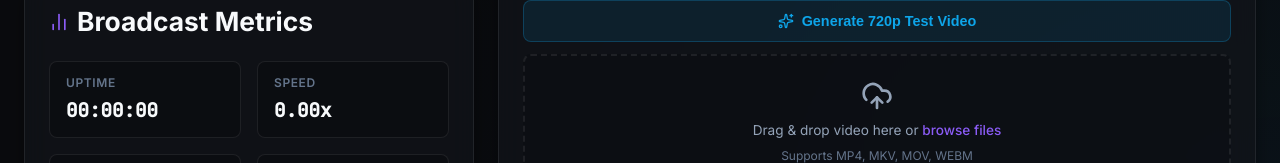
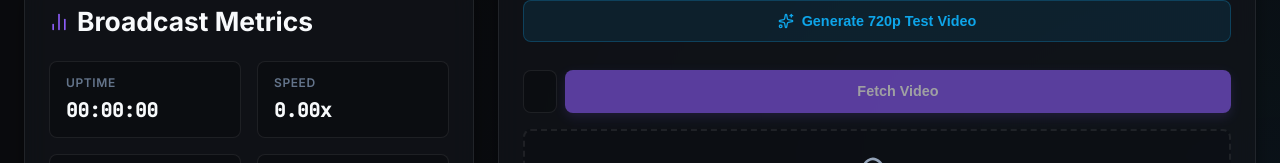
Before and after one commit to HarshitOnLoop/24-7, a React (Vite) app: page / in a window 1280 px wide. Shown: the part 618-781 px from the top of the page. Built offline with nearby package versions, Linux system fonts and the light colour scheme; no server answers.

Commit message:
feat: Add Google Drive and URL streaming support via yt-dlp

```diff
--- a/src/App.jsx
+++ b/src/App.jsx
@@ -32,6 +32,8 @@ function App() {
   const [uploading, setUploading] = useState(false);
   const [uploadProgress, setUploadProgress] = useState(0);
   const [generatingTest, setGeneratingTest] = useState(false);
+  const [downloadUrl, setDownloadUrl] = useState('');
+  const [downloadingUrl, setDownloadingUrl] = useState(false);
   const [isDragging, setIsDragging] = useState(false);
   const [uptime, setUptime] = useState('00:00:00');
 
@@ -246,7 +248,33 @@ function App() {
     }
   };
 
-  // 6. Upload Handlers
+  // 6. Upload Handlers & URL Download
+  const handleDownloadUrl = async () => {
+    if (!downloadUrl.trim()) return;
+    setDownloadingUrl(true);
+    setLogs(prev => [...prev, { type: 'system', text: `[SYSTEM] Requesting backend to download from URL...` }]);
+    try {
+      const res = await fetch(`${BACKEND_URL}/api/download-url`, {
+        method: 'POST',
+        headers: { 'Content-Type': 'application/json' },
+        body: JSON.stringify({ url: downloadUrl.trim() })
+      });
+      const data = await res.json();
+      if (res.ok) {
+        setDownloadUrl('');
+        fetchVideos();
+        setSelectedVideo(data.file);
+      } else {
+        alert(data.error || 'Failed to download URL');
+      }
+    } catch (error) {
+      console.error('Error downloading URL:', error);
+      alert('Network error downloading URL.');
+    } finally {
+      setDownloadingUrl(false);
+    }
+  };
+
   const uploadFile = (file) => {
     if (!file) return;
 
@@ -524,6 +552,26 @@ function App() {
               <Sparkles size={16} /> {generatingTest ? 'Generating Test Video...' : 'Generate 720p Test Video'}
             </button>
 
+            {/* URL Download Zone */}
+            <div className="url-download-zone" style={{ marginTop: '1rem', marginBottom: '1rem', display: 'flex', gap: '0.5rem' }}>
+              <input
+                type="text"
+                placeholder="Paste Google Drive or Video URL here..."
+                className="input-field"
+                value={downloadUrl}
+                onChange={(e) => setDownloadUrl(e.target.value)}
+                disabled={status.active || downloadingUrl}
+                style={{ flex: 1 }}
+              />
+              <button
+                className="btn btn-primary"
+                onClick={handleDownloadUrl}
+                disabled={!downloadUrl.trim() || status.active || downloadingUrl}
+              >
+                {downloadingUrl ? 'Downloading...' : 'Fetch Video'}
+              </button>
+            </div>
+
             {/* Upload Zone */}
             <div
               className={`upload-zone ${isDragging ? 'dragging' : ''}`}
```
Also changed, not shown: 1 other file (tests, documents, lock files or other folders).
